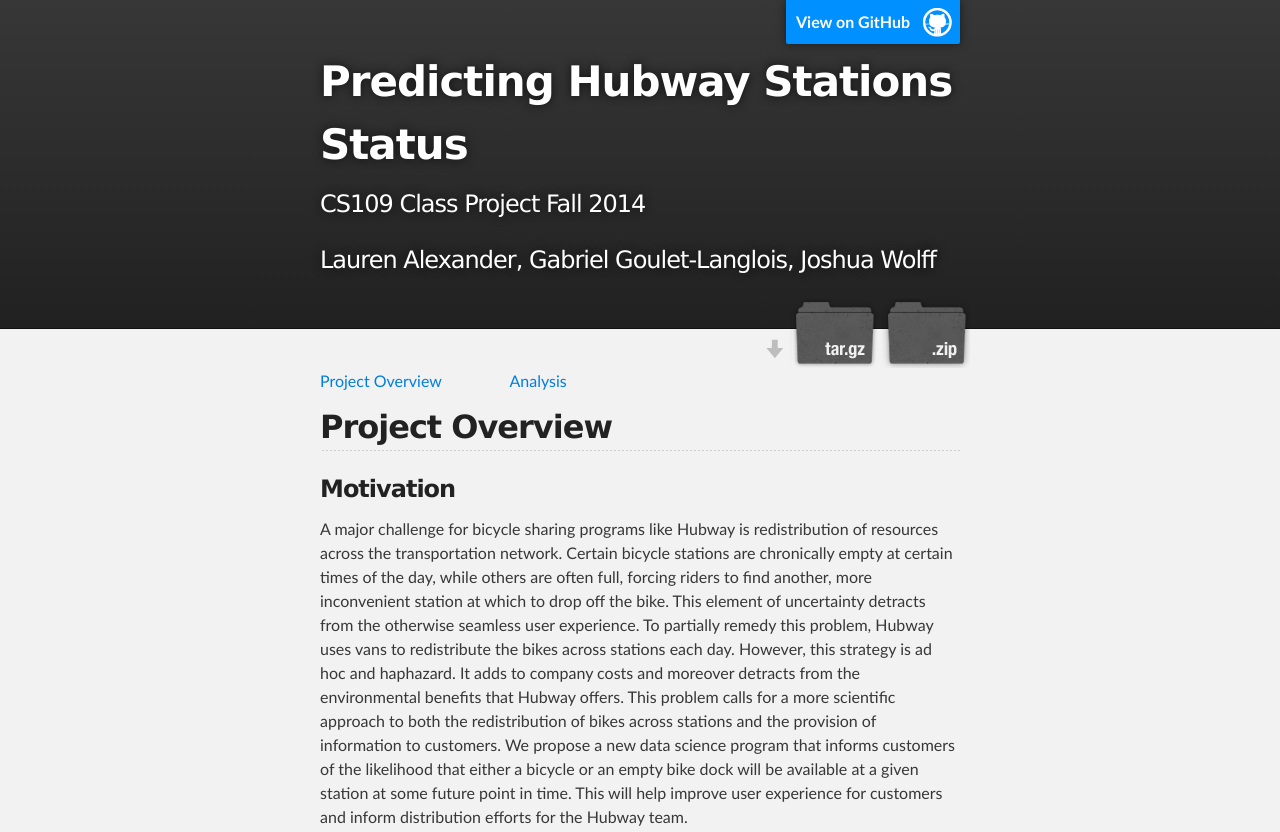
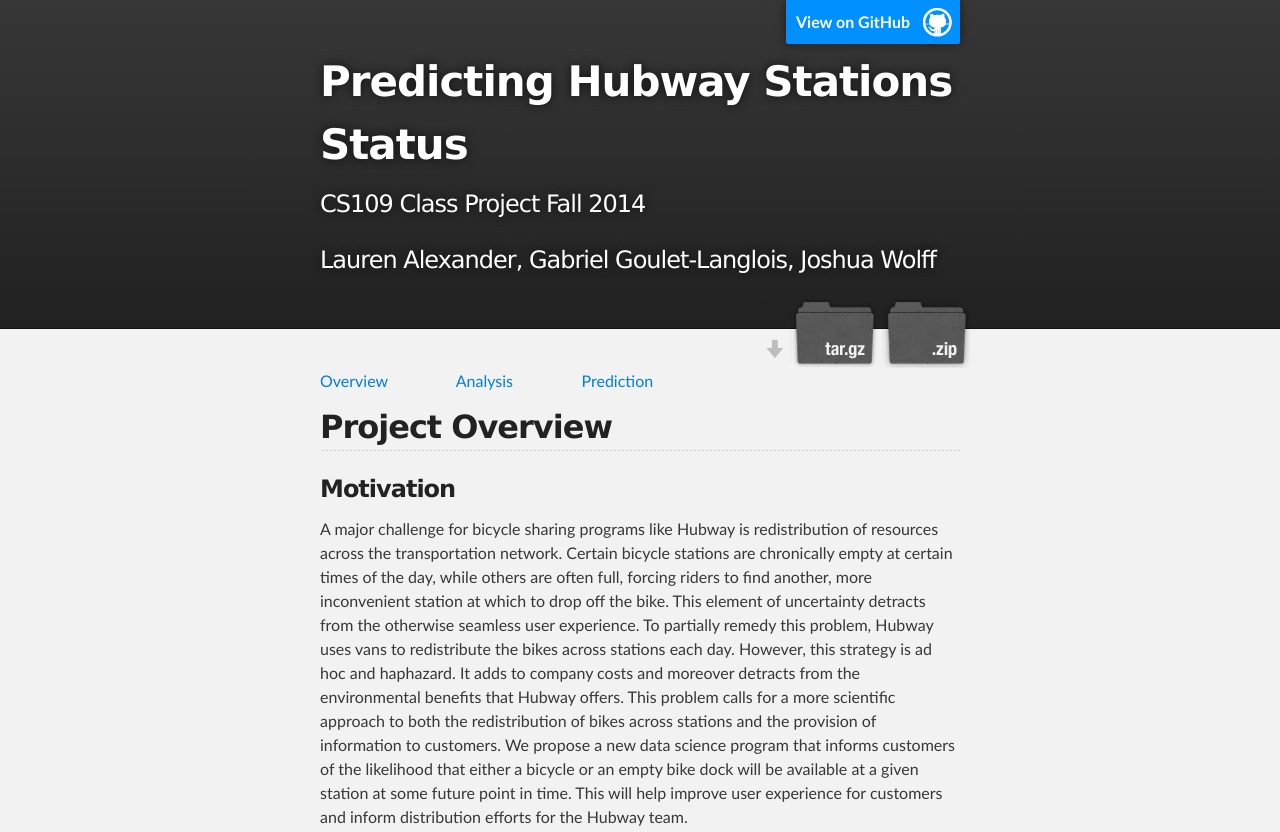
Before and after one commit to CS109Hubway/classp, a plain HTML site: page index.html in a window 1280 px wide. Shown: the top 832 px of the page. Drawn offline with Linux system fonts and the light colour scheme.

Commit message:
editing content

```diff
--- a/index.html
+++ b/index.html
@@ -33,8 +33,9 @@
     <div id="main_content_wrap" class="outer">
       <section id="main_content" class="inner">
 
-	  <a href="http://cs109hubway.github.io/classp#overview">Project Overview</a>
+	  <a href="http://cs109hubway.github.io/classp#overview">Overview</a>
 	  &emsp; &emsp; &emsp; &emsp; <a href="http://cs109hubway.github.io/classp#overview">Analysis</a>
+	  &emsp; &emsp; &emsp; &emsp; <a href="http://cs109hubway.github.io/classp#overview">Prediction</a>
 
 <h2><a id="overview" class="anchor" href="#cs109-class-project-overview" aria-hidden="true">
 <span class="octicon octicon-link"></span></a>Project Overview</h2>
```
